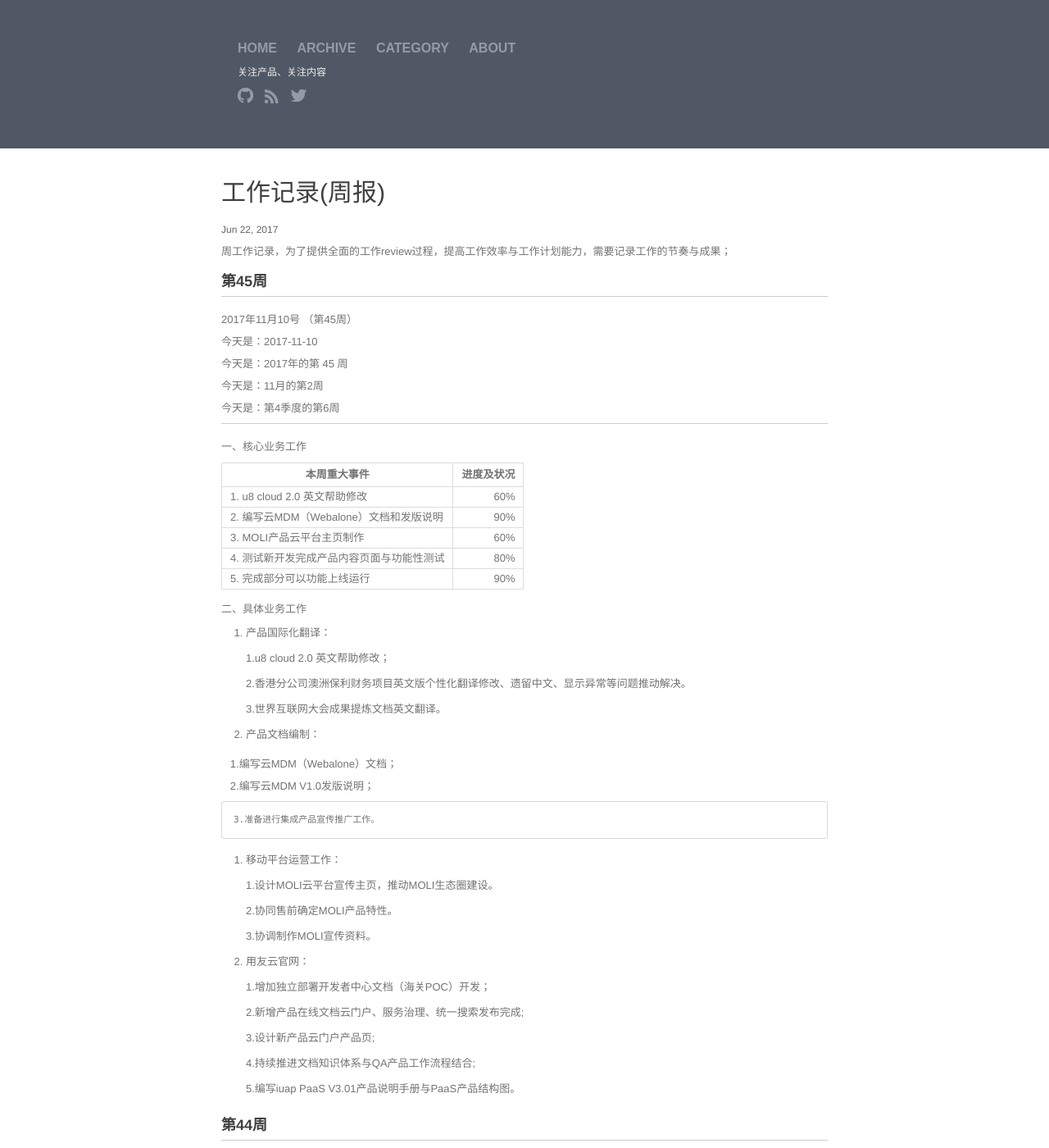
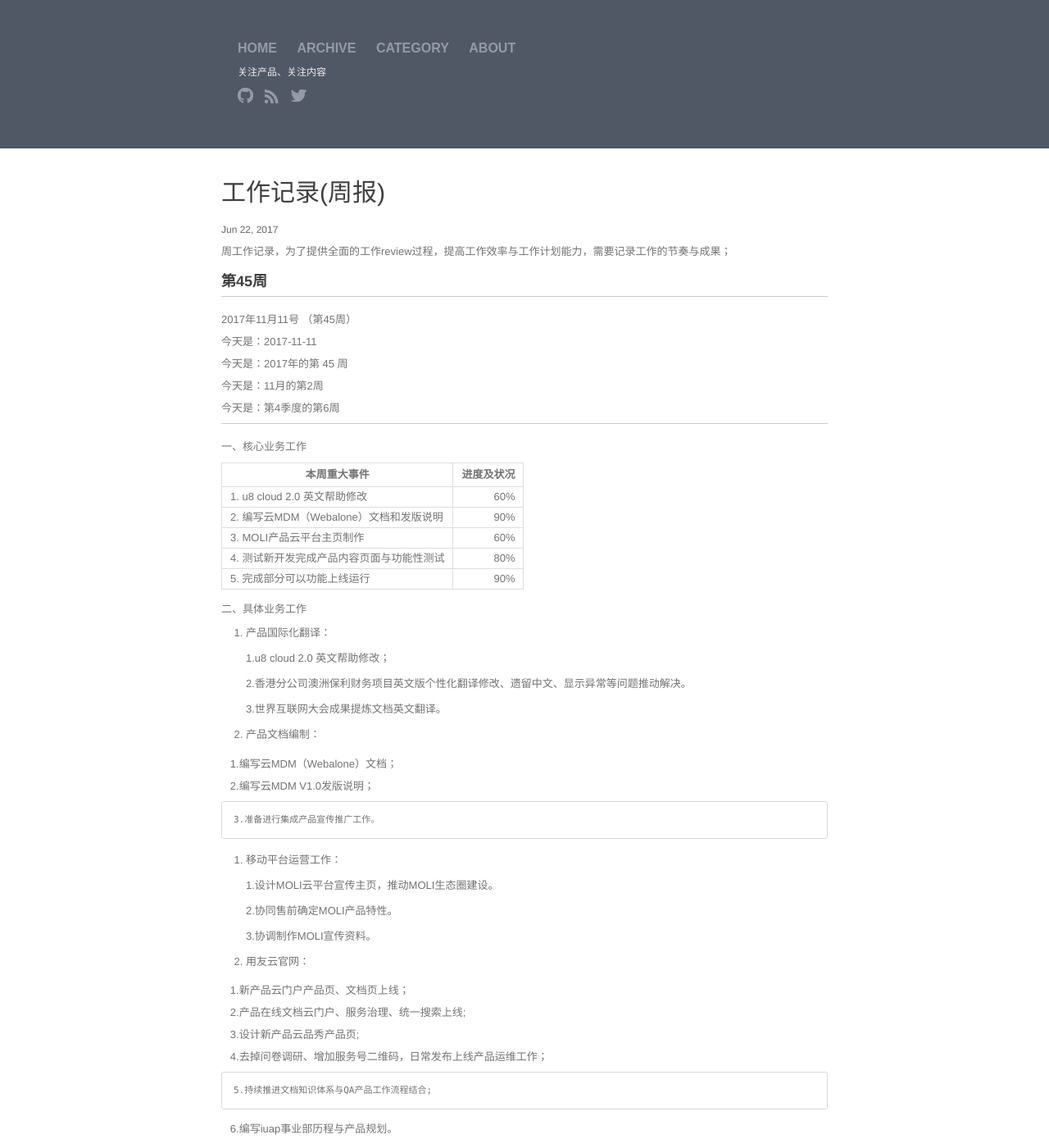
Before and after one commit to walllFlower/blog, a Jekyll site: the page built from _posts/2017-06-22-day_report_cxz.md, in a window 1280 px wide and 1400 px high. Shown: the whole window at 82% size. Built offline with Jekyll 4.4.1, drawn with Linux system fonts in a browser that asks for light colours; comment, search, counter and statistics services are not loaded.

Commit message:
Update 2017-06-22-day_report_cxz.md

```diff
--- a/_posts/2017-06-22-day_report_cxz.md
+++ b/_posts/2017-06-22-day_report_cxz.md
@@ -13,9 +13,9 @@ categories: 日报
 
 ***
 
-2017年11月10号 （第45周）
+2017年11月11号 （第45周）
 
-今天是：2017-11-10
+今天是：2017-11-11
 
 今天是：2017年的第 45 周
 
@@ -63,15 +63,17 @@ categories: 日报
 
 4. 用友云官网：
 
-    1.增加独立部署开发者中心文档（海关POC）开发；
+    1.新产品云门户产品页、文档页上线；
 
-    2.新增产品在线文档云门户、服务治理、统一搜索发布完成;
+    2.产品在线文档云门户、服务治理、统一搜索上线;
 
-    3.设计新产品云门户产品页;
+    3.设计新产品云品秀产品页;
 
-    4.持续推进文档知识体系与QA产品工作流程结合;
+    4.去掉问卷调研、增加服务号二维码，日常发布上线产品运维工作；
 
-    5.编写iuap PaaS V3.01产品说明手册与PaaS产品结构图。
+    5.持续推进文档知识体系与QA产品工作流程结合;
+
+    6.编写iuap事业部历程与产品规划。
 
 
 
```
